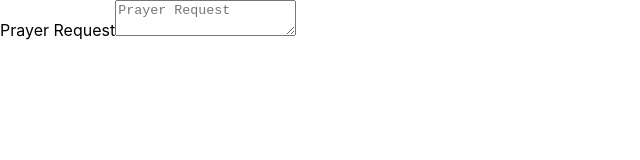
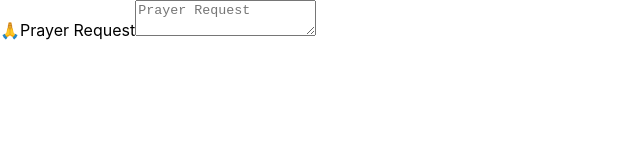
Before and after one commit to PrayerRequestNetwork/prayer-website, a React (Create React App) app: page / in a window 1280 px wide. Shown: the top 160 px of the page, without its empty margins (0-640 px from the left). Built offline with nearby package versions, Linux system fonts and the light colour scheme.

Commit message:
updated eslintrc

```diff
--- a/src/App.js
+++ b/src/App.js
@@ -1,7 +1,7 @@
 import React, { Component } from 'react';
 
 // Components
-import Form from './components/form';
+import Form from './components/form/form';
 
 import logo from './logo.svg';
 import './App.css';
--- a/src/components/form.js
+++ b/src/components/form/form.js
@@ -2,9 +2,8 @@ import React, {Component} from 'react';
 
 export default class Form extends Component {
 
-  handleOnChange = (e) => {
-
-    console.log(e.target.value)
+  handleOnChange = e => {
+    console.log(e.target.value);
   }
 
   render() {
@@ -12,6 +11,7 @@ export default class Form extends Component {
       // email
       // prayer request
       <div>
+        🙏
         <label htmlFor="prayer-request-field">Prayer Request</label>
         <textarea onChange={this.handleOnChange} name="prayer-request-field" placeholder="Prayer Request"/>
       </div>
```
Also changed, not shown: .eslintrc.json, src/components/form/form.scss (added).
